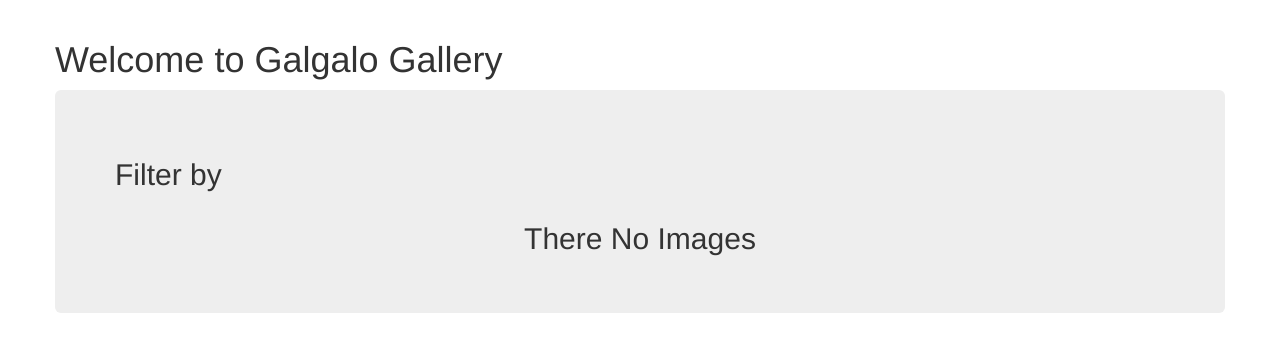
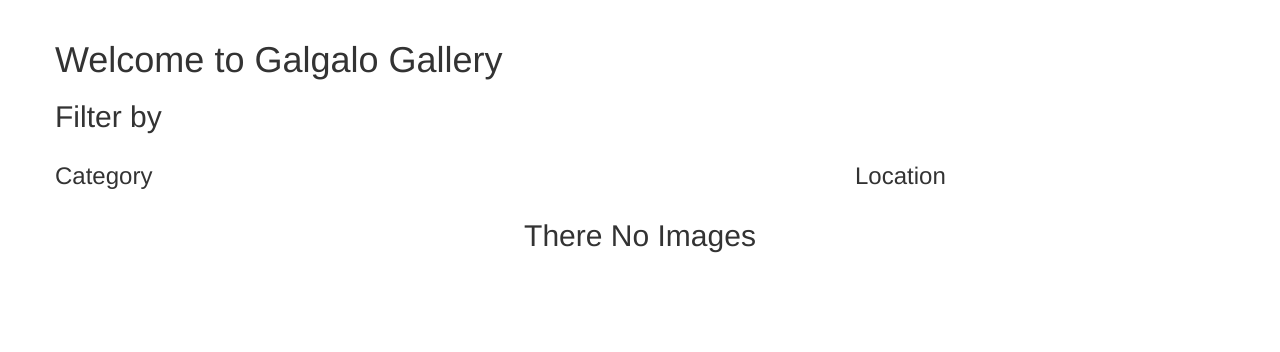
Before and after one commit to francismuk/Gallery, a Django app: page / in a window 1280 px wide. Shown: the part 52-404 px from the top of the page. Run offline with Django 3.2, Linux system fonts and the light colour scheme; data that the repository does not hold is empty; some libraries are stand-ins or nearby versions.

Commit message:
add locations in index.html

```diff
--- a/images/templates/index.html
+++ b/images/templates/index.html
@@ -2,43 +2,40 @@
 {% load bootstrap3 %}
 <!DOCTYPE html>
 <html lang="en">
-
 <head>
     <meta charset="UTF-8">
     <meta name="viewport" content="width=device-width, initial-scale=1.0">
     <meta http-equiv="X-UA-Compatible" content="ie=edge">
     <title>Gallery</title>
 </head>
-
 {% block content %}
 {{block.super}}
 <div class="container">
     <div class="row">
         <h1>Welcome to Galgalo Gallery</h1>
-        <div class="jumbotron">
+        <div class="card-body">
             <h2>Filter by</h2>
             <div class="row">
                 <div class="col-md-8">
+                    <h3>Category</h3>
                     {% for category in categories %}
-
-        <div class='categories'>
-            <ul>
-                <li>{{category.photo_category}}</li>
-            </ul>
+                    <div class='card'>
+                        <!-- <ul> -->
+                        <p>{{category.photo_category}}</p>
+                        <!-- </ul> -->
                     </div>
-
                     {% endfor %}
                 </div>
+                <div class="col-md-4">
+                    <h3>Location</h3>
                     {% for location in locations %}
-            <div class="col-md-8">
-                    <div class='locations'>
-                            <ul>
-                                <li>{{location.image_location}}</li>
-                            </ul>
-                        </div>
+                    <div class='card'>
+                        <!-- <ul> -->
+                        <p>{{location.image_location}}</p>
+                        <!-- </ul> -->
                     </div>
                     {% endfor %}
-
+                </div>
             </div>
             {% for image in images %}
             <div class="hover">
@@ -66,7 +63,8 @@
                             <div class="row">
                                 <div class="col-md-12 modal-image">
                                     <a href="/image/{{image.category.photo_category}}/{{image.id}}">
-                                    <img style="height: 500px; width:500px;" src="{{image.image.url}}" alt="{{image.name}}">
+                                        <img style="height: 500px; width:500px;" src="{{image.image.url}}"
+                                            alt="{{image.name}}">
                                     </a>
                                 </div>
                                 <div class="col-md-12 modal-text">
@@ -79,7 +77,8 @@
                                             class="font-weight-bold">{{image.category.photo_category}}</span></p>
                                     <ul class="list-inline">
                                         <li class="list-inline-item"> Share
-                                        <a class="twitter-share-button" class="tooltip-test" title="Share on Twitter"
+                                            <a class="twitter-share-button" class="tooltip-test"
+                                                title="Share on Twitter"
                                                 href="https://twitter.com/intent/tweet?text={{img.image.url}}"
                                                 target="_blank">
                                                 <i class="fa fa-twitter fa-1x"></i>
```
Lines whose indentation alone changed are shown as unchanged.
